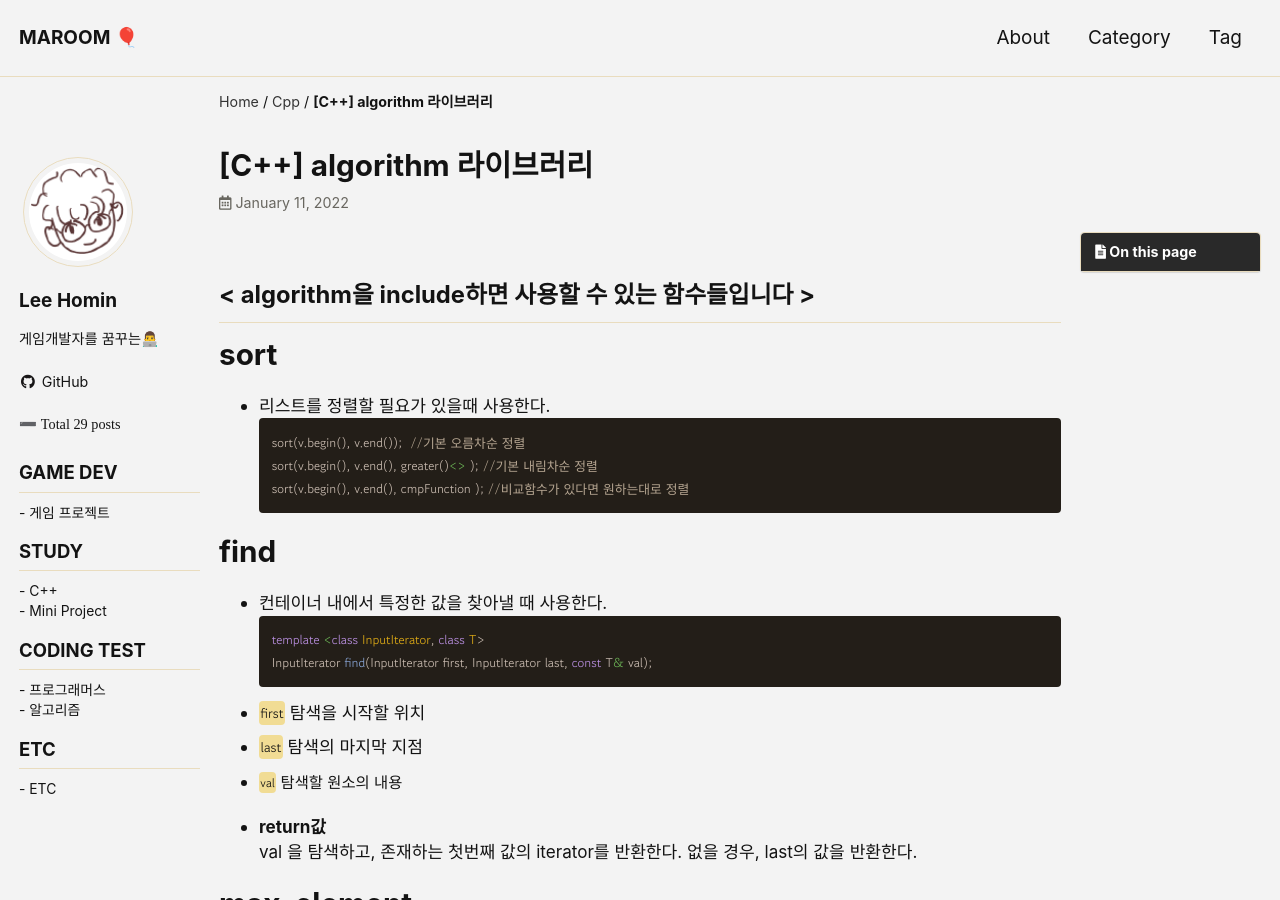
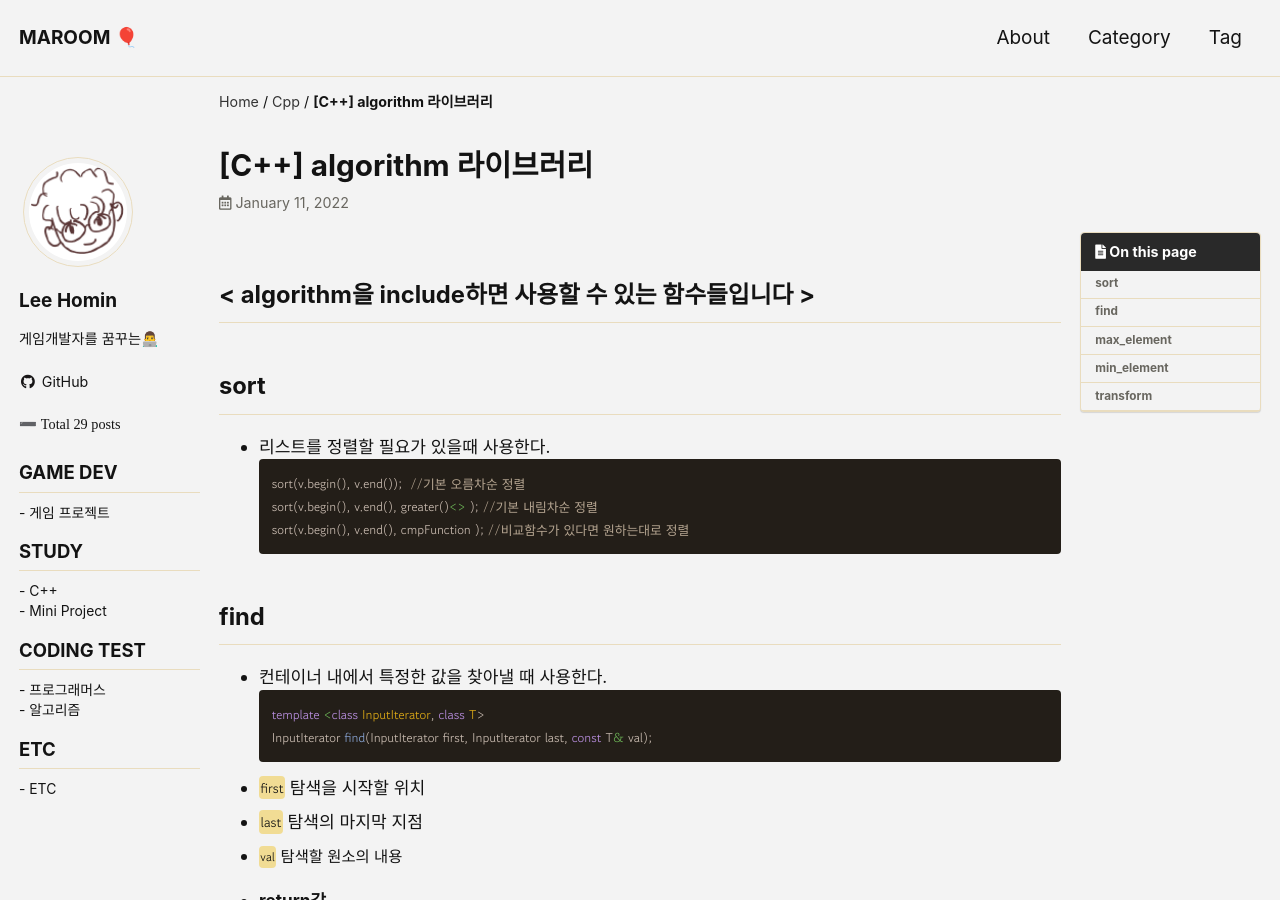
Before and after one commit to Squidward79/Squidward79.github.io, a Jekyll site: the page built from _posts/C++/2022-01-11-cpp-algorithm.md, in a window 1280 px wide and 900 px high. Built offline with Jekyll 4.4.1, drawn with Linux system fonts in a browser that asks for light colours; cached includes are drawn as plain includes.

Commit message:
목차 버그 수정

````diff
--- a/_posts/C++/2022-01-11-cpp-algorithm.md
+++ b/_posts/C++/2022-01-11-cpp-algorithm.md
@@ -11,12 +11,13 @@ tags:
 breadcrumb: true
 toc: true
 toc_sticky: true
+
 ---
 
 <h2> < algorithm을 include하면 사용할 수 있는 함수들입니다 > </h2>
 
 
-#  sort
+##  sort
   - 리스트를 정렬할 필요가 있을때 사용한다.
   ```c++
     sort(v.begin(), v.end());  //기본 오름차순 정렬
@@ -24,7 +25,7 @@ toc_sticky: true
     sort(v.begin(), v.end(), cmpFunction ); //비교함수가 있다면 원하는대로 정렬
   ```
 
-# find
+## find
   - 컨테이너 내에서 특정한 값을 찾아낼 때 사용한다.
   ```c++
     template <class InputIterator, class T>
@@ -38,14 +39,14 @@ toc_sticky: true
     val 을 탐색하고, 존재하는 첫번째 값의 iterator를 반환한다. 없을 경우, last의 값을 반환한다.
 
 
-# max_element
+## max_element
   - 컨테이너 내에서 최댓값을 찾아낼 때 사용한다.
   - `max_element(v.begin(), v.end())` 꼴로 사용
 
   - **return값**
     리턴은 iterator를 반환하므로 실제 값을 찾아내려면 `*max_element(~~)` 형태로 써주면 된다!
 
-# min_element
+## min_element
 - 컨테이너 내에서 최솟값을 찾아낼 때 사용한다.
 - `min_element(v.begin(), v.end())` 꼴로 사용
 
@@ -54,7 +55,7 @@ toc_sticky: true
 
 
 
-# transform
+## transform
 - 컨테이너들을 특정 방식으로 변환하는 함수이다. (ex. string 전체를 대,소문자로 변환)
 
   ```c++
````
